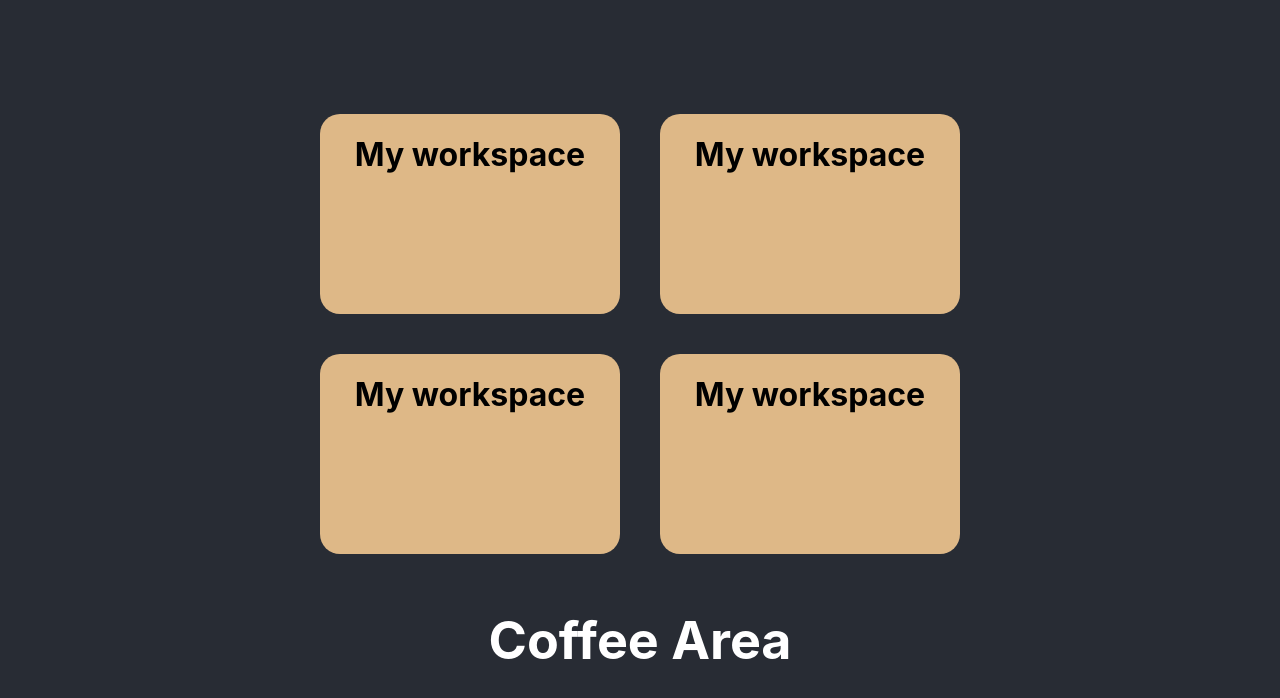
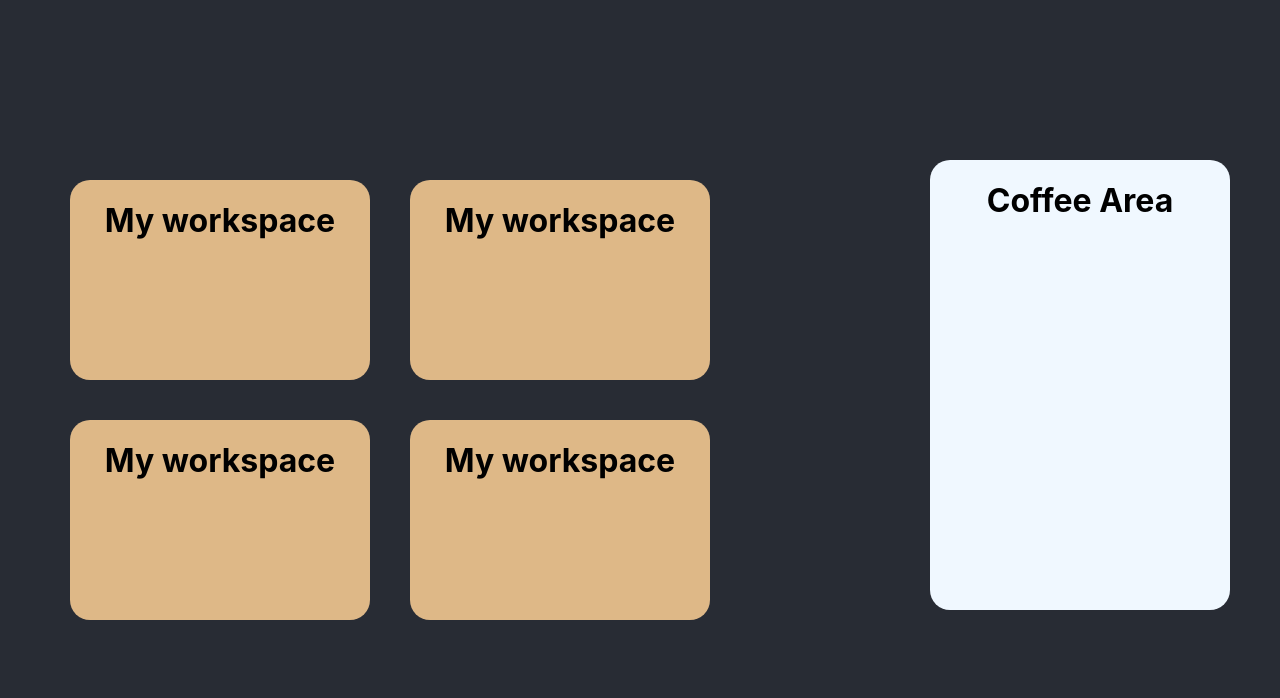
Before and after one commit to MengjieZhao/cubicles, a React (Create React App) app in the folder cubicles-app/: page / in a window 1280 px wide. Shown: the top 698 px of the page. Built offline with nearby package versions, Linux system fonts and the light colour scheme.

Commit message:
add coffee area

```diff
--- a/cubicles-app/src/components/CoffeeArea/CoffeeArea.css
+++ b/cubicles-app/src/components/CoffeeArea/CoffeeArea.css
@@ -1,9 +1,11 @@
 
 .coffee {
-    background: chocolate;
-    height: 400px;
+    background: aliceblue;
+    border-radius: 20px;
+    height: 450px;
     width: 300px;
-    text-align: start;
+    color: black;
+    text-align: center;
     font-size: 16px;
-    margin: 20px;
+    margin-left: 200px
 }
--- a/cubicles-app/src/components/CoffeeArea/CoffeeArea.js
+++ b/cubicles-app/src/components/CoffeeArea/CoffeeArea.js
@@ -1,4 +1,5 @@
 import React from 'react';
+import './CoffeeArea.css';
 
 function CoffeeArea() {
   return(
--- a/cubicles-app/src/components/Office/Office.css
+++ b/cubicles-app/src/components/Office/Office.css
@@ -1,12 +1,12 @@
 
 .office {
     display: flex;
-    flex-direction: column;
+    flex-direction: row;
     justify-content: space-between;
 }
 
 .two_desk {
     display: flex;
-    flex-direction: row;
+    flex-direction: column;
     justify-content: space-between;
 }
```
